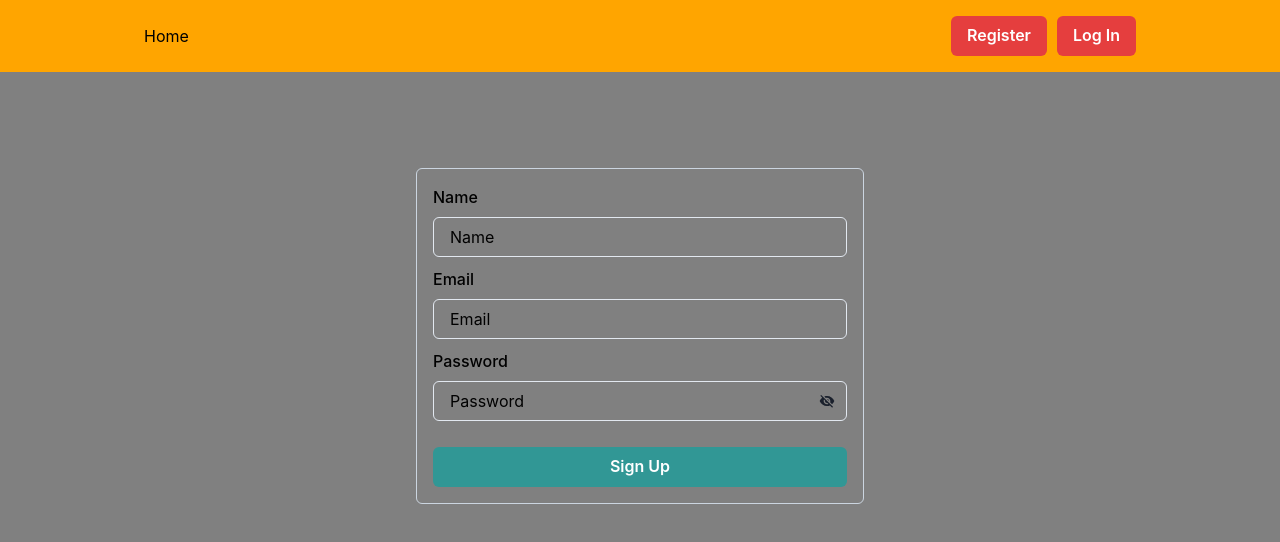
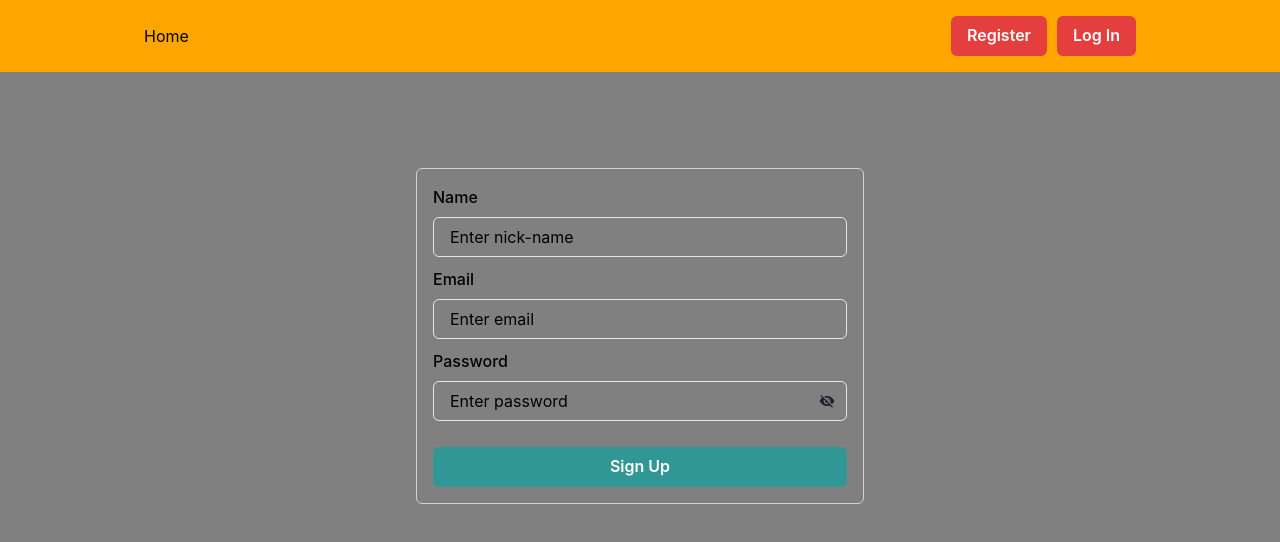
Before and after one commit to Sokilskill/goit-react-hw-08-phonebook, a React (Create React App) app: page /goit-react-hw-08-phonebook/register in a window 1280 px wide. Shown: the top 542 px of the page. Built offline with nearby package versions, Linux system fonts and the light colour scheme.

Commit message:
refactoring/ Extracting Reusable Form Components
- Extracted `FormInput` component for input fields using `useField` from Formik.
- Improved the structure of the login form, reduced code duplication.
- Enhanced code flexibility and cleanliness.

```diff
--- /dev/null
+++ b/src/components/FormInput/FormInput.jsx
@@ -0,0 +1,58 @@
+import { useState } from 'react';
+import { Field, useField } from 'formik';
+import {
+  FormControl,
+  FormLabel,
+  Input,
+  InputGroup,
+  InputRightElement,
+  Button,
+  Text,
+  Icon,
+  FormErrorMessage,
+} from '@chakra-ui/react';
+import { MdVisibility, MdVisibilityOff, MdCheckCircle } from 'react-icons/md';
+
+const FormInput = ({ name, type = 'text', label, placeholder = label }) => {
+  const [visible, setVisible] = useState(false);
+  const [field, meta] = useField(name);
+
+  const { error, touched, value } = meta;
+  const { name: inputName } = field;
+
+  const typeIsPassword = type === 'password';
+
+  return (
+    <FormControl isInvalid={error && touched}>
+      <FormLabel htmlFor={inputName}>{label}</FormLabel>
+      <InputGroup>
+        <Field
+          as={Input}
+          id={inputName}
+          {...field}
+          type={typeIsPassword ? (visible ? 'text' : 'password') : type}
+          placeholder={placeholder}
+          _placeholder={{ color: 'black' }}
+          autoComplete="new-password"
+        />
+        {typeIsPassword && (
+          <InputRightElement>
+            <Button variant="ghost" onClick={() => setVisible(!visible)}>
+              <Icon as={visible ? MdVisibility : MdVisibilityOff} />
+            </Button>
+          </InputRightElement>
+        )}
+      </InputGroup>
+      <FormErrorMessage>{error}</FormErrorMessage>
+
+      {!error && value && (
+        <Text color="green.500">
+          <Icon as={MdCheckCircle} />
+          Success {inputName}
+        </Text>
+      )}
+    </FormControl>
+  );
+};
+
+export default FormInput;
--- a/src/components/LoginForm/LoginForm.jsx
+++ b/src/components/LoginForm/LoginForm.jsx
@@ -1,21 +1,9 @@
-import { useState } from 'react';
 import { useDispatch } from 'react-redux';
 import * as Yup from 'yup';
-import { Formik, Form, Field } from 'formik';
-import {
-  FormControl,
-  FormLabel,
-  Input,
-  InputGroup,
-  InputRightElement,
-  Button,
-  Text,
-  Flex,
-  Icon,
-  FormErrorMessage,
-} from '@chakra-ui/react';
-import { MdVisibility, MdVisibilityOff, MdCheckCircle } from 'react-icons/md';
+import { Formik, Form } from 'formik';
+import { Button, Flex } from '@chakra-ui/react';
 import { logIn } from 'redux/auth/operations';
+import FormInput from 'components/FormInput/FormInput';
 
 const initialValues = {
   name: '',
@@ -29,12 +17,10 @@ const SignUpSchema = Yup.object().shape({
     .required('Email is required'),
   password: Yup.string()
     .required('Password is required')
-    .min(6, 'Password is too short - should be 6 chars minimum'),
+    .min(5, 'Password is too short - should be 5 chars minimum'),
 });
 
 const LoginForm = () => {
-  const [visible, setVisible] = useState(false);
-
   const dispatch = useDispatch();
 
   return (
@@ -47,7 +33,7 @@ const LoginForm = () => {
         resetForm();
       }}
     >
-      {({ errors, touched, values }) => (
+      {() => (
         <Flex
           as={Form}
           direction="column"
@@ -61,55 +47,19 @@ const LoginForm = () => {
           borderRadius="md"
           autoComplete="new-password"
         >
-          <FormControl isInvalid={errors.email && touched.email}>
-            <FormLabel htmlFor="email">Email</FormLabel>
-            <Field
-              as={Input}
-              name="email"
-              id="email"
-              type="email"
-              placeholder="Email"
-              _placeholder={{ color: 'black' }}
-            />
-            <FormErrorMessage>
-              <Text color="red.500">{errors.email}</Text>
-            </FormErrorMessage>
+          <FormInput
+            name="email"
+            type="email"
+            label="Email"
+            placeholder="Enter email"
+          />
 
-            {!errors.email && values.email && (
-              <Text color="green.500">
-                <Icon as={MdCheckCircle} />
-                Success email
-              </Text>
-            )}
-          </FormControl>
-
-          <FormControl isInvalid={errors.password && touched.password}>
-            <FormLabel htmlFor="password">Password</FormLabel>
-            <InputGroup>
-              <Field
-                as={Input}
-                name="password"
-                id="password"
-                type={visible ? 'text' : 'password'}
-                placeholder="Password"
-                _placeholder={{ color: 'black' }}
-                autoComplete="new-password"
-              />
-              <InputRightElement>
-                <Button variant="ghost" onClick={() => setVisible(!visible)}>
-                  <Icon as={visible ? MdVisibility : MdVisibilityOff} />
-                </Button>
-              </InputRightElement>
-            </InputGroup>
-            <FormErrorMessage>{errors.password}</FormErrorMessage>
-
-            {!errors.password && values.password && (
-              <Text color="green.500">
-                <Icon as={MdCheckCircle} />
-                Success password
-              </Text>
-            )}
-          </FormControl>
+          <FormInput
+            name="password"
+            type="password"
+            label="Password"
+            placeholder="Enter password"
+          />
 
           <Button type="submit" colorScheme="teal" mt="4">
             Sign In
--- a/src/components/RegistrForm/RegisterForm.jsx
+++ b/src/components/RegistrForm/RegisterForm.jsx
@@ -1,21 +1,9 @@
-import { useState } from 'react';
 import { useDispatch } from 'react-redux';
-import { Formik, Form, Field } from 'formik';
+import { Formik, Form } from 'formik';
 import * as Yup from 'yup';
-import {
-  FormControl,
-  FormLabel,
-  Input,
-  InputGroup,
-  InputRightElement,
-  Button,
-  Text,
-  Flex,
-  Icon,
-  FormErrorMessage,
-} from '@chakra-ui/react';
+import { Button, Flex } from '@chakra-ui/react';
 import { register } from 'redux/auth/operations';
-import { MdVisibility, MdVisibilityOff, MdCheckCircle } from 'react-icons/md';
+import FormInput from 'components/FormInput/FormInput';
 
 const initialValues = {
   name: '',
@@ -33,11 +21,10 @@ const SignUpSchema = Yup.object().shape({
     .required('Email is required'),
   password: Yup.string()
     .required('Password is required')
-    .min(6, 'Password is too short - should be 6 chars minimum'),
+    .min(7, 'Password is too short - should be 7 chars minimum'),
 });
 
-export const SignUpForm = () => {
-  const [visible, setVisible] = useState(false);
+const RegisterForm = () => {
   const dispatch = useDispatch();
 
   return (
@@ -50,7 +37,7 @@ export const SignUpForm = () => {
         resetForm();
       }}
     >
-      {({ errors, touched, values }) => (
+      {() => (
         <Flex
           as={Form}
           direction="column"
@@ -64,78 +51,20 @@ export const SignUpForm = () => {
           borderRadius="md"
           autoComplete="new-password"
         >
-          <FormControl isInvalid={errors.name && touched.name}>
-            <FormLabel htmlFor="name">Name</FormLabel>
-            <Field
-              as={Input}
-              name="name"
-              id="name"
-              type="text"
-              placeholder="Name"
-              _placeholder={{ color: 'black' }}
-              autoComplete="off"
-            />
-            <FormErrorMessage>
-              <Text color="red.500">{errors.name}</Text>
-            </FormErrorMessage>
+          <FormInput name="name" label="Name" placeholder="Enter nick-name" />
+          <FormInput
+            name="email"
+            type="email"
+            label="Email"
+            placeholder="Enter email"
+          />
 
-            {!errors.name && values.name && (
-              <Text color="green.500">
-                <Icon as={MdCheckCircle} />
-                Success name
-              </Text>
-            )}
-          </FormControl>
-
-          <FormControl isInvalid={errors.email && touched.email}>
-            <FormLabel htmlFor="email">Email</FormLabel>
-            <Field
-              as={Input}
-              name="email"
-              id="email"
-              type="email"
-              placeholder="Email"
-              _placeholder={{ color: 'black' }}
-            />
-            <FormErrorMessage>
-              <Text color="red.500">{errors.email}</Text>
-            </FormErrorMessage>
-
-            {!errors.email && values.email && (
-              <Text color="green.500">
-                <Icon as={MdCheckCircle} />
-                Success email
-              </Text>
-            )}
-          </FormControl>
-
-          <FormControl isInvalid={errors.password && touched.password}>
-            <FormLabel htmlFor="password">Password</FormLabel>
-            <InputGroup>
-              <Field
-                as={Input}
-                name="password"
-                id="password"
-                type={visible ? 'text' : 'password'}
-                placeholder="Password"
-                _placeholder={{ color: 'black' }}
-                autoComplete="new-password"
-              />
-              <InputRightElement>
-                <Button variant="ghost" onClick={() => setVisible(!visible)}>
-                  <Icon as={visible ? MdVisibility : MdVisibilityOff} />
-                </Button>
-              </InputRightElement>
-            </InputGroup>
-            <FormErrorMessage>{errors.password}</FormErrorMessage>
-
-            {!errors.password && values.password && (
-              <Text color="green.500">
-                <Icon as={MdCheckCircle} />
-                Success password
-              </Text>
-            )}
-          </FormControl>
+          <FormInput
+            name="password"
+            type="password"
+            label="Password"
+            placeholder="Enter password"
+          />
 
           <Button type="submit" colorScheme="teal" mt="4">
             Sign Up
@@ -146,4 +75,4 @@ export const SignUpForm = () => {
   );
 };
 
-export default SignUpForm;
+export default RegisterForm;
```
